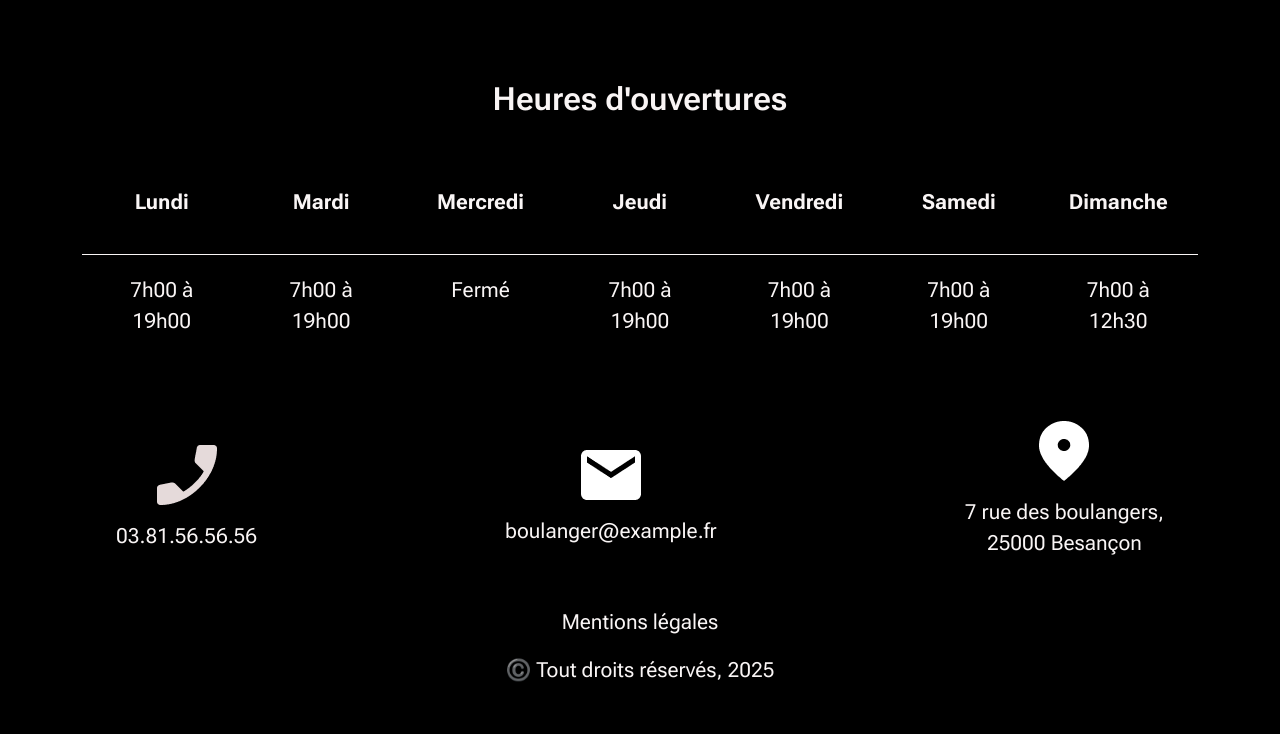
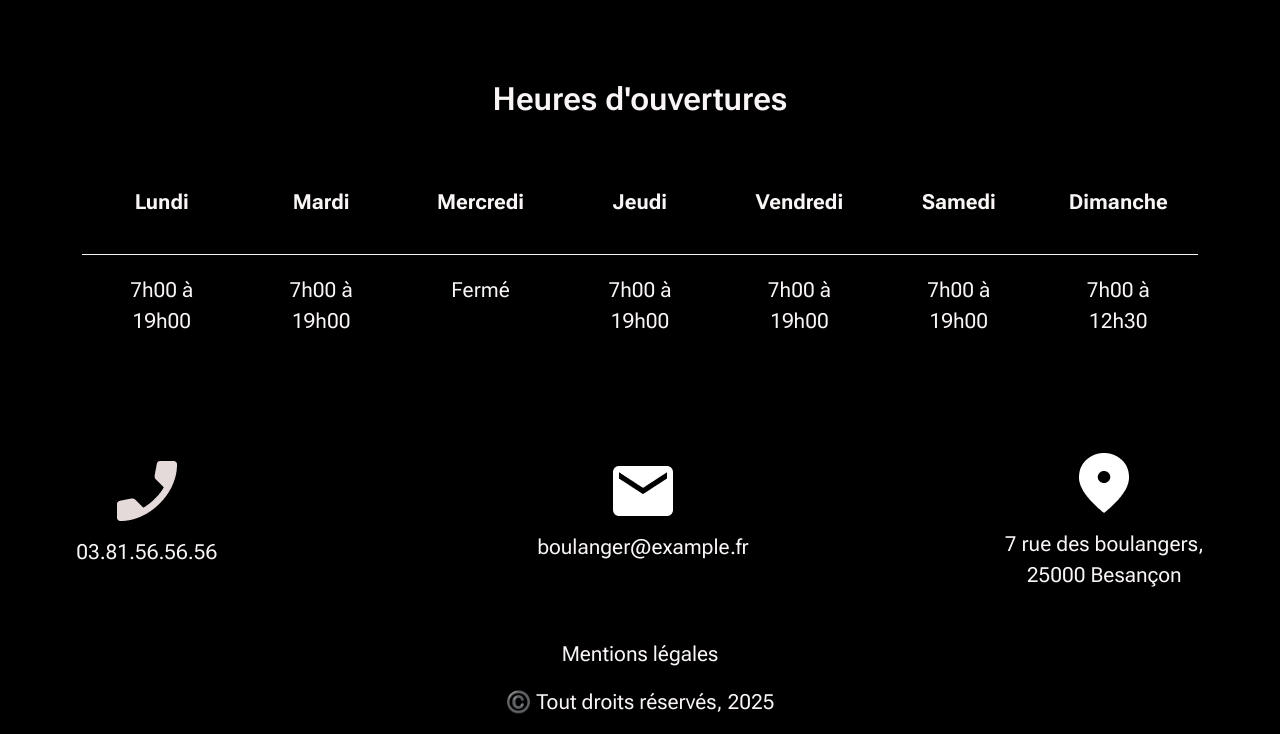
Before and after one commit to Krisdevo/onePageExample, a plain HTML site: page index.html in a window 1280 px wide. Shown: the part 1783-2517 px from the top of the page. Before the commit the page ends 2485 px from the top, so only its background shows below. Drawn offline with nearby package versions, Linux system fonts and the light colour scheme; a web font is replaced by a local one.

Commit message:
display bug fixed

```diff
--- a/style.css
+++ b/style.css
@@ -229,15 +229,23 @@ footer{
 
     footer{
         width: 100%;
+        text-align: center;
 
     }
     .infobar{
         flex-direction: row;
-        justify-content: space-around;
+        justify-content: center;
         align-items: center;
         width: 100%;
-        flex-basis: 0;
-        flex-grow: 1;
+        gap: 16rem;
+    }
+
+    .mail{
+        margin-left:4rem;
+    }
+
+    .location{
+        margin-top: 3rem;
     }
 
 
```
